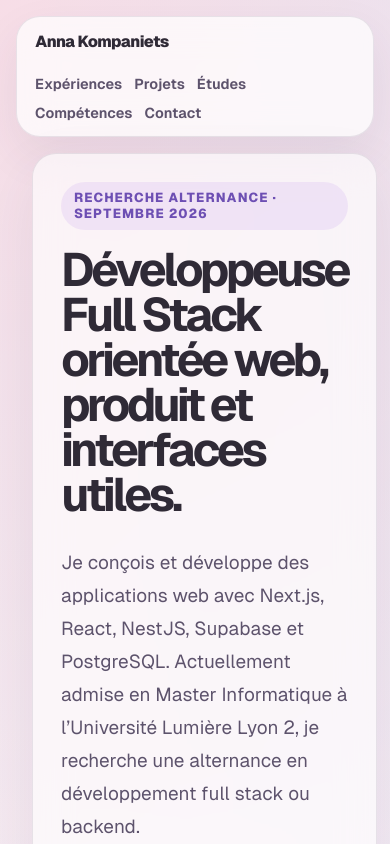
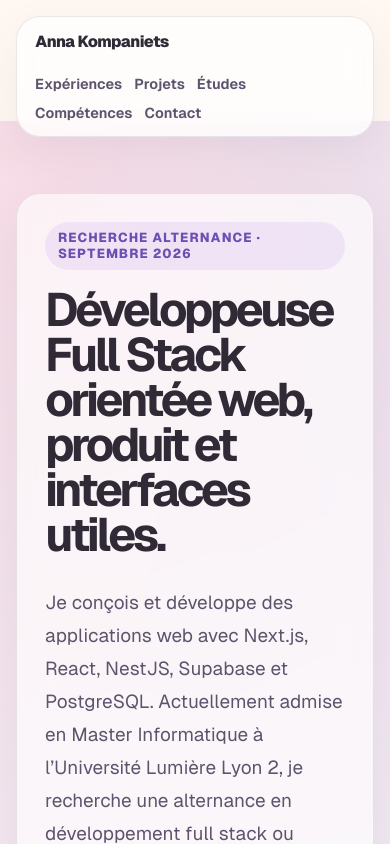
Before and after one commit to AnnKomp/my-portfolio, a Next.js app: page / in a window 390 px wide. Shown: the top 844 px of the page. Built offline with nearby package versions, Linux system fonts and the light colour scheme.

Commit message:
bg different

```diff
--- a/app/globals.css
+++ b/app/globals.css
@@ -11,10 +11,7 @@ html {
 body {
   margin: 0;
   color: #2f2a36;
-  background:
-    radial-gradient(circle at top left, rgba(255, 214, 224, 0.72), transparent 34%),
-    radial-gradient(circle at top right, rgba(204, 235, 255, 0.72), transparent 32%),
-    linear-gradient(135deg, #fff8f2 0%, #f8f2ff 48%, #eef7ff 100%);
+  background: #fff8f2;
   font-family: var(--font-geist-sans), system-ui, sans-serif;
 }
 
@@ -32,3 +29,14 @@ a {
     padding: 16px;
   }
 }
+
+.site-shell {
+  min-height: 100vh;
+  padding: 28px;
+}
+
+@media (max-width: 760px) {
+  .site-shell {
+    padding: 16px;
+  }
+}
--- a/styles/DetailPage.module.css
+++ b/styles/DetailPage.module.css
@@ -3,21 +3,36 @@
   --accent: #9b5de5;
   --accent-soft: rgba(155, 93, 229, 0.11);
   --accent-strong: #6d4fb3;
+  --page-bg:
+    radial-gradient(circle at top left, rgba(255, 214, 224, 0.72), transparent 34%),
+    radial-gradient(circle at top right, rgba(204, 235, 255, 0.72), transparent 32%),
+    linear-gradient(135deg, #fff8f2 0%, #f8f2ff 48%, #eef7ff 100%);
 
+  min-height: calc(100vh - 56px);
+  margin: -28px;
+  padding: 90px 28px 48px;
   color: #2f2a36;
-  padding-top: 42px;
+  background: var(--page-bg);
 }
 
 .experienceTheme {
   --accent: #f5b700;
-  --accent-soft: rgba(245, 183, 0, 0.16);
+  --accent-soft: rgba(245, 183, 0, 0.17);
   --accent-strong: #9a6b00;
+  --page-bg:
+    radial-gradient(circle at top left, rgba(255, 221, 117, 0.62), transparent 34%),
+    radial-gradient(circle at top right, rgba(255, 244, 189, 0.75), transparent 32%),
+    linear-gradient(135deg, #fff9e8 0%, #fff3c4 48%, #fffaf0 100%);
 }
 
 .projectsTheme {
   --accent: #3a86ff;
   --accent-soft: rgba(58, 134, 255, 0.14);
   --accent-strong: #1f5fbf;
+  --page-bg:
+    radial-gradient(circle at top left, rgba(173, 216, 255, 0.72), transparent 34%),
+    radial-gradient(circle at top right, rgba(202, 240, 248, 0.72), transparent 32%),
+    linear-gradient(135deg, #eef7ff 0%, #e7f0ff 48%, #f8fbff 100%);
 }
 
 .backLink {
@@ -182,8 +197,9 @@ background: var(--accent-soft);
 
 @media (max-width: 760px) {
   .page {
-    padding-top: 28px;
-  }
+  margin: -16px;
+  padding: 72px 16px 32px;
+}
 
   .hero,
   .section,
--- a/styles/Header.module.css
+++ b/styles/Header.module.css
@@ -3,7 +3,7 @@
 .header {
   position: sticky;
   top: 18px;
-  z-index: 100;
+  z-index: 1000;
   max-width: 1180px;
   margin: 0 auto;
   padding: 14px 18px;
@@ -13,7 +13,7 @@
   gap: 24px;
   border: 1px solid rgba(80, 68, 100, 0.12);
   border-radius: 999px;
-  background: rgba(255, 255, 255, 0.72);
+  background: rgba(255, 255, 255, 0.74);
   backdrop-filter: blur(18px);
   box-shadow: 0 18px 45px rgba(68, 56, 92, 0.08);
 }
--- a/styles/Home.module.css
+++ b/styles/Home.module.css
@@ -1,7 +1,14 @@
 /* styles/Home.module.css */
 
 .page {
+  min-height: calc(100vh - 56px);
+  margin: -28px;
+  padding: 90px 28px 48px;
   color: #2f2a36;
+  background:
+    radial-gradient(circle at top left, rgba(255, 214, 224, 0.75), transparent 34%),
+    radial-gradient(circle at top right, rgba(204, 235, 255, 0.75), transparent 32%),
+    linear-gradient(135deg, #fff8f2 0%, #f8f2ff 48%, #eef7ff 100%);
 }
 
 
@@ -255,7 +262,8 @@
 
 @media (max-width: 720px) {
   .page {
-    padding: 16px;
+    margin: -16px;
+    padding: 72px 16px 32px;
   }
 
   .navbar {
--- a/styles/Subpage.module.css
+++ b/styles/Subpage.module.css
@@ -1,41 +1,67 @@
-/* styles/Subpage.module.css */
 .page {
   --accent: #9b5de5;
   --accent-soft: rgba(155, 93, 229, 0.11);
   --accent-strong: #6d4fb3;
+  --page-bg:
+    radial-gradient(circle at top left, rgba(255, 214, 224, 0.72), transparent 34%),
+    radial-gradient(circle at top right, rgba(204, 235, 255, 0.72), transparent 32%),
+    linear-gradient(135deg, #fff8f2 0%, #f8f2ff 48%, #eef7ff 100%);
 
+  min-height: calc(100vh - 56px);
+  margin: -28px;
+  padding: 90px 28px 48px;
   color: #2f2a36;
-  padding-top: 42px;
+  background: var(--page-bg);
 }
 
 .experienceTheme {
   --accent: #f5b700;
-  --accent-soft: rgba(245, 183, 0, 0.16);
+  --accent-soft: rgba(245, 183, 0, 0.17);
   --accent-strong: #9a6b00;
+  --page-bg:
+    radial-gradient(circle at top left, rgba(255, 221, 117, 0.62), transparent 34%),
+    radial-gradient(circle at top right, rgba(255, 244, 189, 0.75), transparent 32%),
+    linear-gradient(135deg, #fff9e8 0%, #fff3c4 48%, #fffaf0 100%);
 }
 
 .projectsTheme {
   --accent: #3a86ff;
   --accent-soft: rgba(58, 134, 255, 0.14);
   --accent-strong: #1f5fbf;
+  --page-bg:
+    radial-gradient(circle at top left, rgba(173, 216, 255, 0.72), transparent 34%),
+    radial-gradient(circle at top right, rgba(202, 240, 248, 0.72), transparent 32%),
+    linear-gradient(135deg, #eef7ff 0%, #e7f0ff 48%, #f8fbff 100%);
 }
 
 .educationTheme {
   --accent: #2ec4b6;
   --accent-soft: rgba(46, 196, 182, 0.15);
   --accent-strong: #16877d;
+  --page-bg:
+    radial-gradient(circle at top left, rgba(188, 246, 221, 0.68), transparent 34%),
+    radial-gradient(circle at top right, rgba(202, 255, 236, 0.68), transparent 32%),
+    linear-gradient(135deg, #effff8 0%, #e8fff6 48%, #f7fffb 100%);
 }
 
 .skillsTheme {
   --accent: #9b5de5;
   --accent-soft: rgba(155, 93, 229, 0.13);
   --accent-strong: #6d4fb3;
+  --page-bg:
+    radial-gradient(circle at top left, rgba(214, 190, 255, 0.72), transparent 34%),
+    radial-gradient(circle at top right, rgba(232, 213, 255, 0.72), transparent 32%),
+    linear-gradient(135deg, #fbf7ff 0%, #f2e9ff 48%, #fff8ff 100%);
 }
 
 .contactTheme {
   --accent: #f15bb5;
   --accent-soft: rgba(241, 91, 181, 0.13);
   --accent-strong: #b83280;
+  --page-bg:
+    radial-gradient(circle at top left, rgba(255, 199, 221, 0.72), transparent 34%),
+    radial-gradient(circle at top right, rgba(255, 214, 224, 0.72), transparent 32%),
+    linear-gradient(135deg, #fff4f8 0%, #ffeaf3 48%, #fff8fb 100%);
 }
 
 .header,
@@ -185,8 +211,9 @@
 
 @media (max-width: 820px) {
   .page {
-    padding: 24px 16px;
-  }
+  margin: -16px;
+  padding: 72px 16px 32px;
+}
 
   .header {
     padding: 32px;
```
